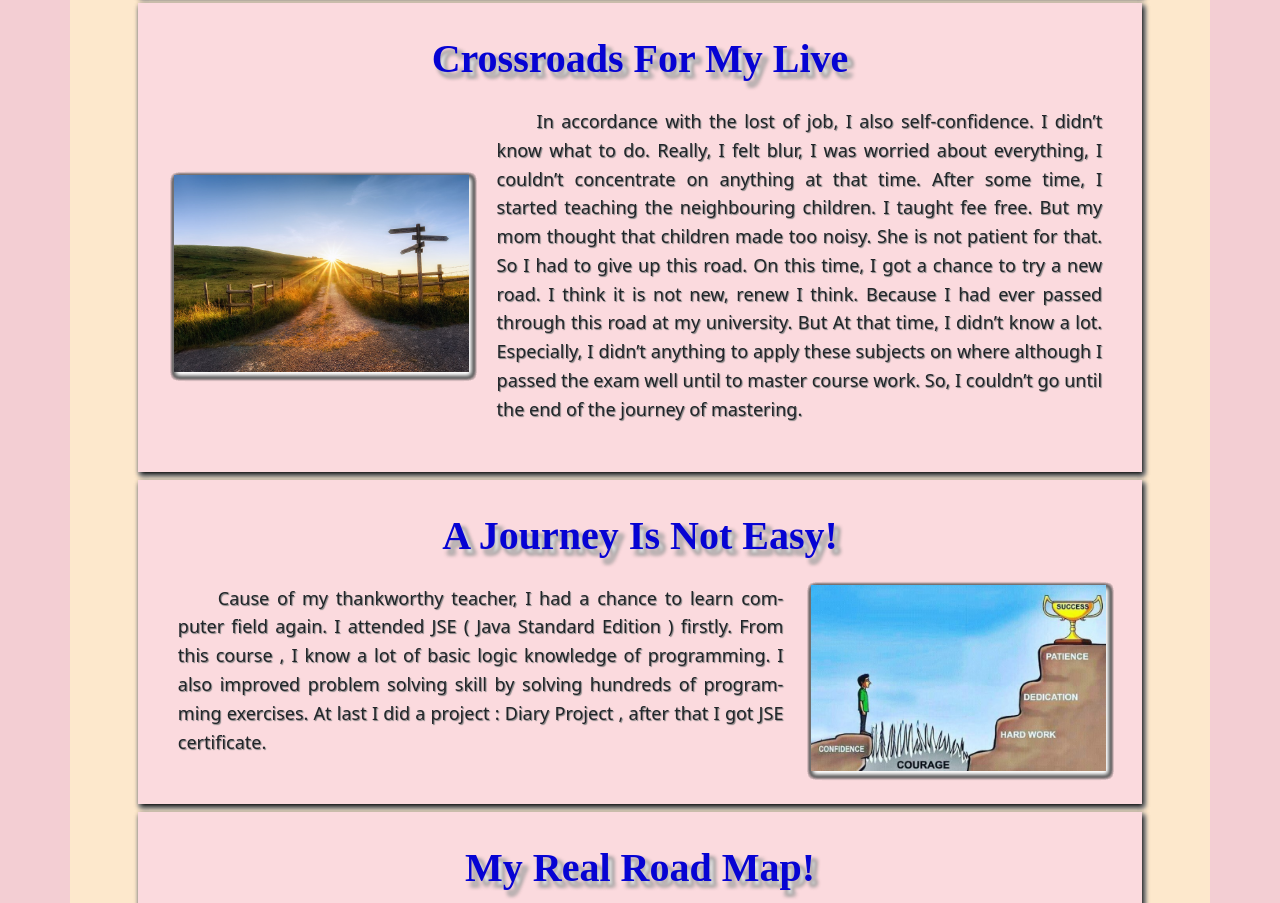
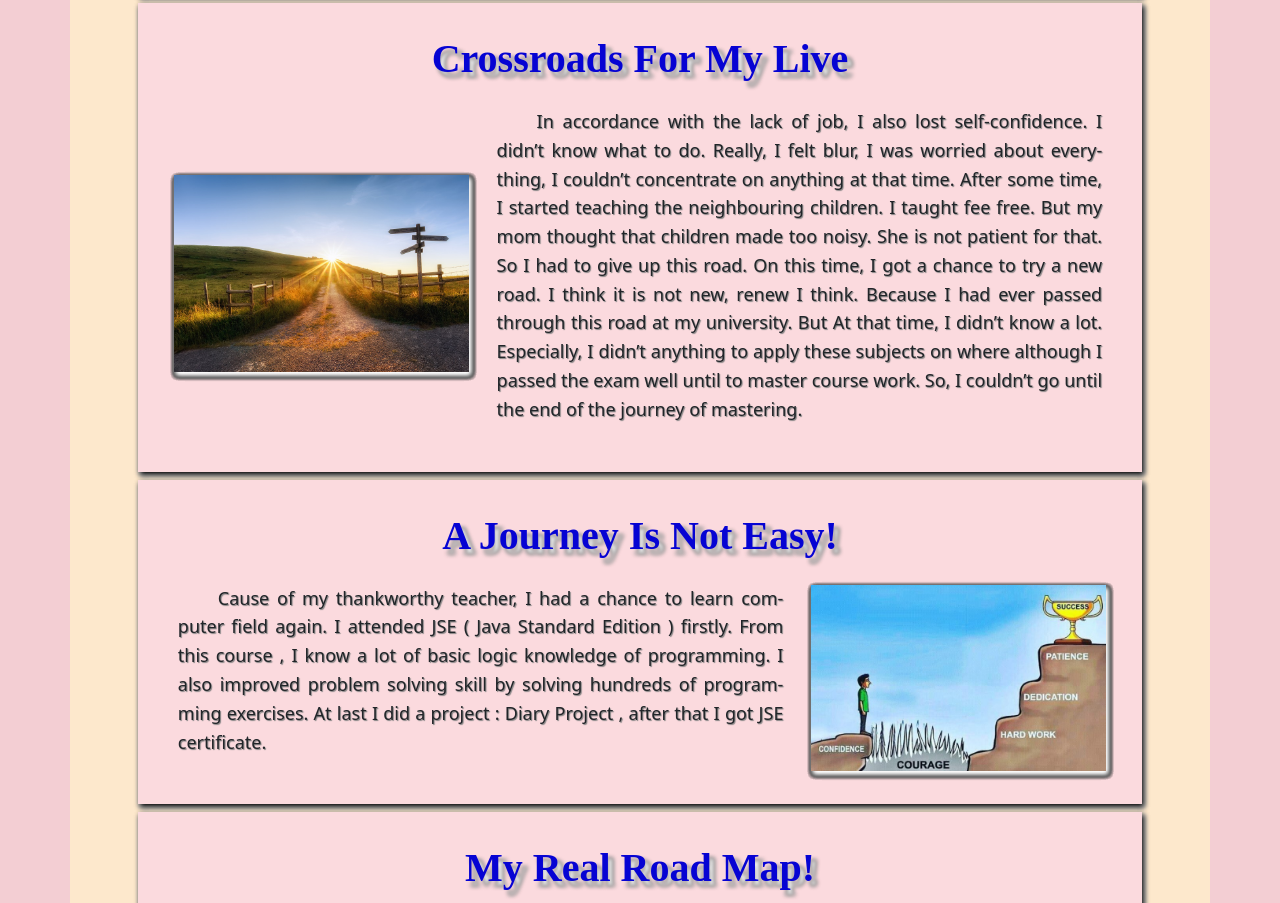
Before and after one commit to thiri-aung-programmer/portifolio, a plain HTML site: page index.html in a window 1280 px wide. Shown: the part 1733-2636 px from the top of the page. Drawn offline with nearby package versions, Linux system fonts and the light colour scheme; a web font is replaced by a local one.

Commit message:
Add files via upload
typo correction

```diff
--- a/index.html
+++ b/index.html
@@ -142,7 +142,7 @@
 
             <div class="col-lg-8 col-10 offset-lg-0 offset-1 my-1">
               <div class="card">
-                <p class="p-1">In accordance with the lost of job, I also self-confidence. I didn’t know what to do. Really, I felt blur, I was worried about everything, I couldn’t concentrate on anything at that time.
+                <p class="p-1">In accordance with the lack of job, I also lost self-confidence. I didn’t know what to do. Really, I felt blur, I was worried about everything, I couldn’t concentrate on anything at that time.
                   After some time, I started teaching the neighbouring children. I taught fee free. But my mom thought that children made too noisy. She is not patient for that. So I had to give up this road. On this time, I got a chance to try a new road. I think it is not new, renew I think. Because I had ever passed through this road at my university. But At that time, I didn’t know a lot. Especially, I didn’t anything to apply these subjects on where although I passed the exam well until to master course work. So, I couldn’t go until the end of the journey of mastering.
 
                 </p>
```
